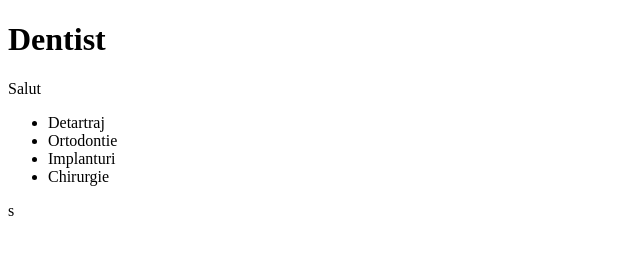
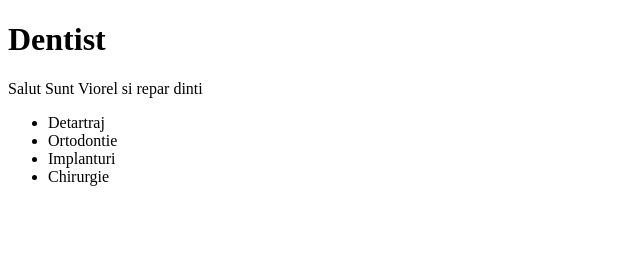
Before and after one commit to veron-nicolae/sedinta12, a plain HTML site: page index.html in a window 1280 px wide. Shown: the whole page, without its empty margins (0-640 px from the left). Drawn offline with Linux system fonts and the light colour scheme.

Commit message:
redenumire

```diff
--- a/index.html
+++ b/index.html
@@ -8,7 +8,7 @@
 <body>
   <h1>Dentist</h1>
   <section class="welcome"></section>
-  <p>Salut</p>
+  <p>Salut Sunt Viorel si repar dinti</p>
   <section class="sevices"></section>
     <ul>
       <li>Detartraj</li>
@@ -17,4 +17,4 @@
       <li>Chirurgie</li>
     </ul>
 </body>
-</html>s
+</html>
```
